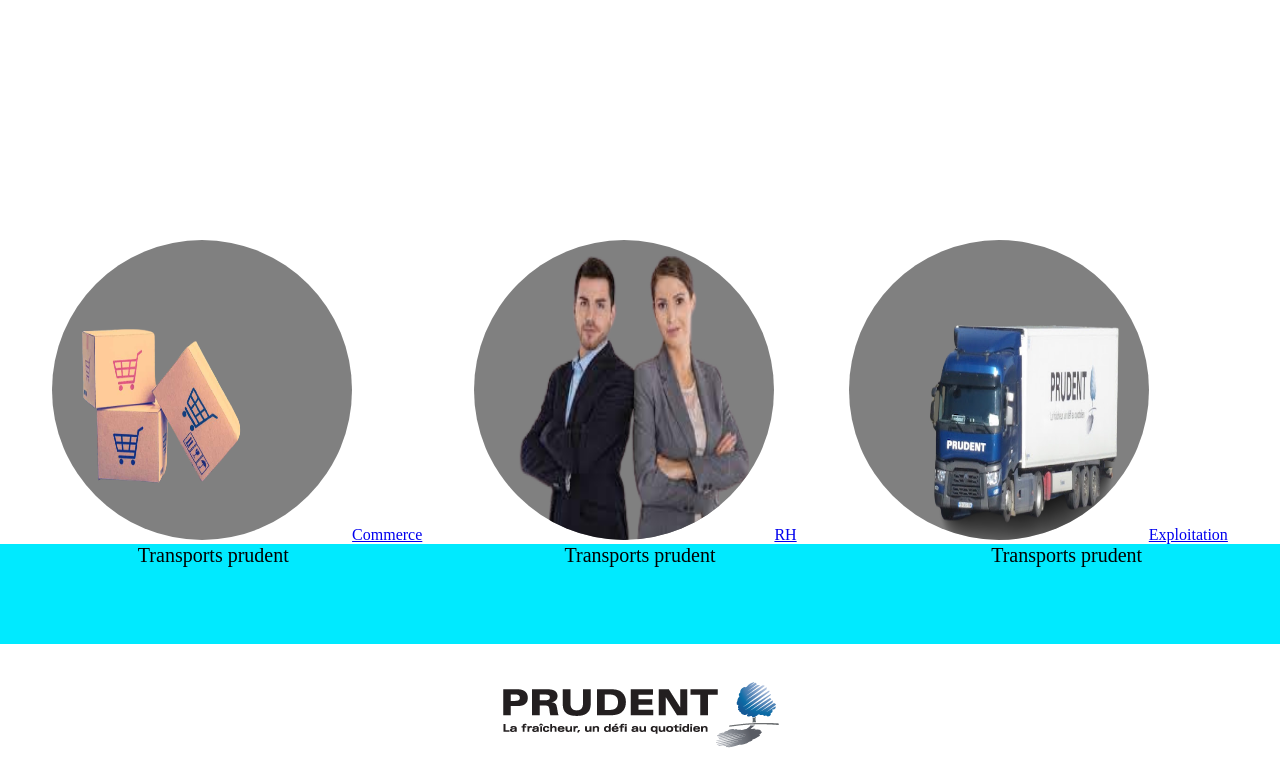
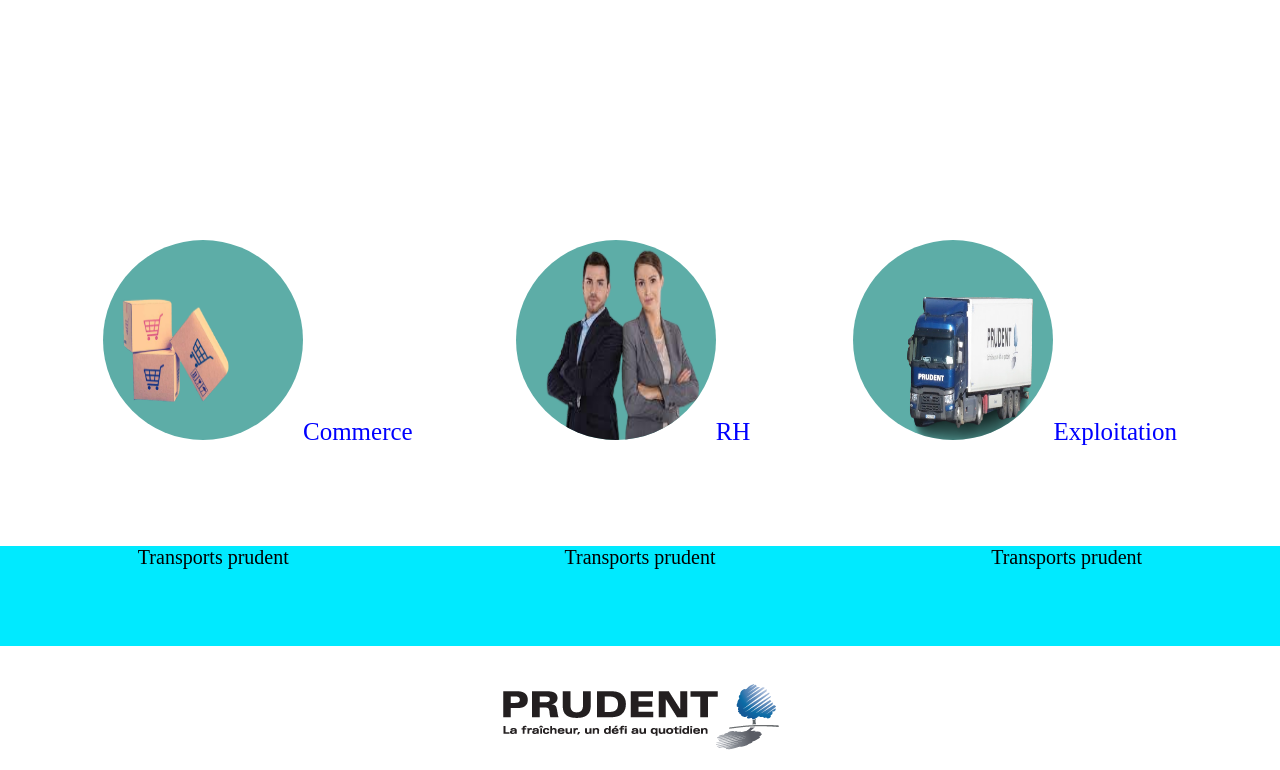
Before and after one commit to achahbounehamid/Transports_prudent, a PHP site: page / in a window 1280 px wide; the page is wider, and only the part inside the window is pictured. Shown: the part 560-1330 px from the top of that part. Before the commit the page ends 1308 px from the top of that part, so only its background shows below. Run offline with PHP 8.4, Linux system fonts and the light colour scheme; some libraries are stand-ins or nearby versions.

Commit message:
page exploitation et RH pas encore fini

```diff
--- a/asset/CSS/style.css
+++ b/asset/CSS/style.css
@@ -7,11 +7,6 @@
   text-align: center;
   font-size: 30px;
   margin-bottom: 30px;
-}
-
-#myChartContainer {
-  width: "400px";
-  height: "120px";
 }
 
 header {
@@ -65,13 +60,19 @@
 .services {
   display: flex;
   justify-content: space-evenly;
+  padding-bottom: 100px;
 }
 .services .commerce img, .services .ressource-humaine img, .services .exploitation img {
-  width: 300px;
-  height: 300px;
+  width: 200px;
+  height: 200px;
   cursor: pointer;
-  background-color: gray;
+  background-color: rgb(93, 173, 167);
   border-radius: 50%;
+}
+.services .commerce a, .services .ressource-humaine a, .services .exploitation a {
+  text-decoration: none;
+  font-size: 25px;
+  color: blue;
 }
 
 footer .container .paragraphe {
--- a/asset/CSS/style.scss
+++ b/asset/CSS/style.scss
@@ -8,10 +8,6 @@
   font-size: 30px;
   margin-bottom: 30px;
 }
-#myChartContainer {
-  width:"400px";
-  height:"120px";
-  }
 
 header {
 
@@ -71,13 +67,19 @@
   .services{
    display: flex;
    justify-content:  space-evenly;
+  padding-bottom: 100px;
    .commerce, .ressource-humaine, .exploitation{
     img{
-        width: 300px;
-        height: 300px;
+        width: 200px;
+        height: 200px;
         cursor: pointer;
-        background-color: gray;
+        background-color: rgb(93, 173, 167);
         border-radius: 50%;
+    }
+    a{
+    text-decoration: none;
+     font-size: 25px;
+     color: blue;
     }
    }
   }
--- a/controller/RessourceHumaineController.php
+++ b/controller/RessourceHumaineController.php
@@ -1,4 +1,5 @@
 <?php
+
 
 
 class RessourceHumaineController extends Controller
--- a/index.php
+++ b/index.php
@@ -12,6 +12,8 @@
 $router->map('GET', '/', 'HomePageController#home','home');
 $router->map('GET', '/graphiqueCommerce', 'CommerceController#commerce', 'commerce'); // Nouvelle route pour le graphique
 $router->map('GET', '/graphiqueResourceHumaine', 'RessourceHumaineController#resourceHumaine', 'resourceHumaine');//  la route pour la page "Resource humaine"
+$router->map('GET', '/graphiqueExploitation', 'ExploitationController#exploitation', 'exploitation');//  la route pour la page "Exploitation"
+
 
 $match = $router->match();
 // var_dump($match);
--- a/model/RessourceHumaineModel.php
+++ b/model/RessourceHumaineModel.php
@@ -5,7 +5,7 @@
     public function getResourceHumaine()
     {
       // Préparez la requête pour le taux d'absentéisme
-$queryAbsenteeism = "SELECT titreDemploi AS Metier, AVG(tauxDAbsentéisme) AS TauxAbsentéismeMoyen FROM resource_humaine GROUP BY titreDemploi";
+$queryAbsenteeism = "SELECT titreDemploi AS Metier, AVG(tauxDAbsentéisme) AS TauxAbsenteismeMoyen FROM resource_humaine GROUP BY titreDemploi";
 $stmtAbsenteeism = $this->getDb()->prepare($queryAbsenteeism);
 
 // Exécutez la requête pour le taux d'absentéisme
--- a/view/HomePage.html.twig
+++ b/view/HomePage.html.twig
@@ -18,7 +18,7 @@
 		</div>
 
 		<div class="exploitation">
-<a href="#"><img src="{{ asset('/images/camion.png') }}" alt="exploitation">Exploitation</a>
+<a href="{{ path('exploitation') }}"><img src="{{ asset('/images/camion.png') }}" alt="exploitation">Exploitation</a>
 		</div>
 	</section>
 	<sectction class="actualites">
```
Also changed, not shown: controller/ExploitationController.php (+14 -0 lines), model/ExploitationModel.php (+13 -0 lines), view/Exploitation.html.twig (+37 -0 lines), 1 other file.
